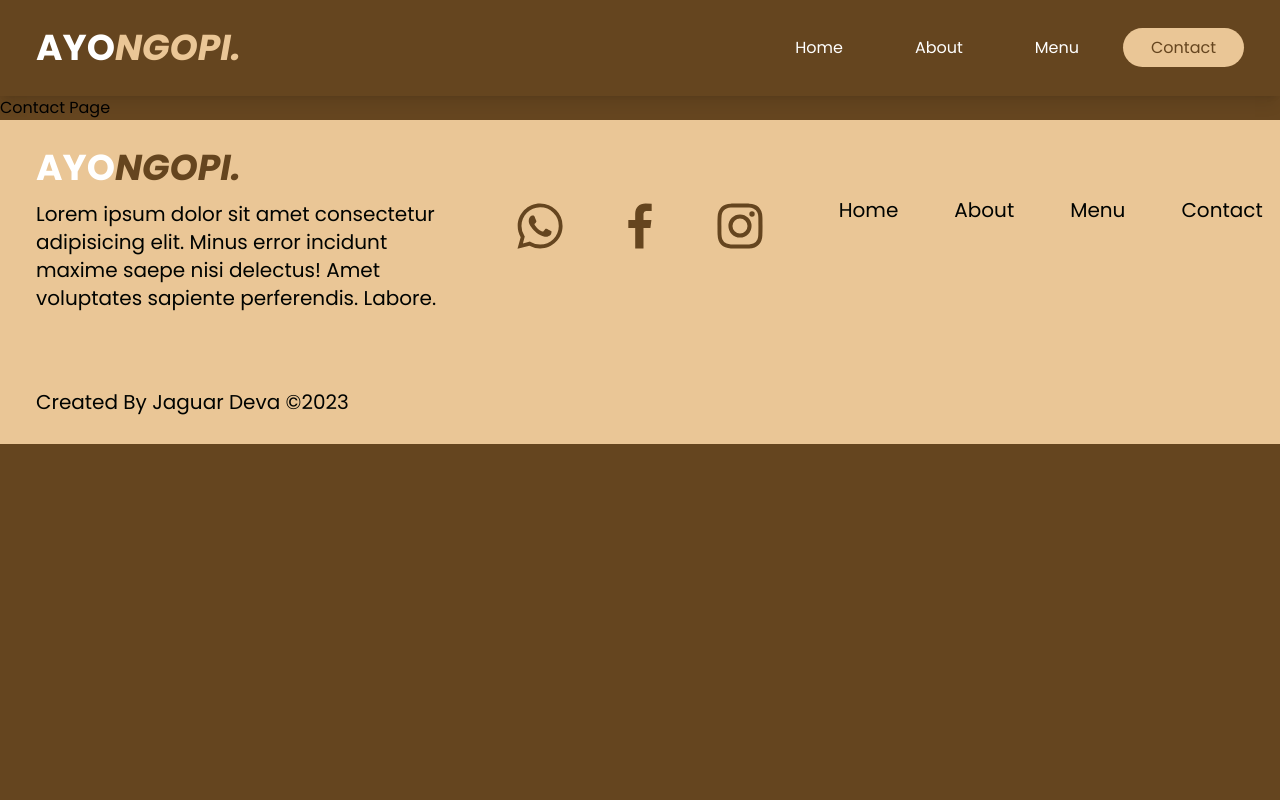
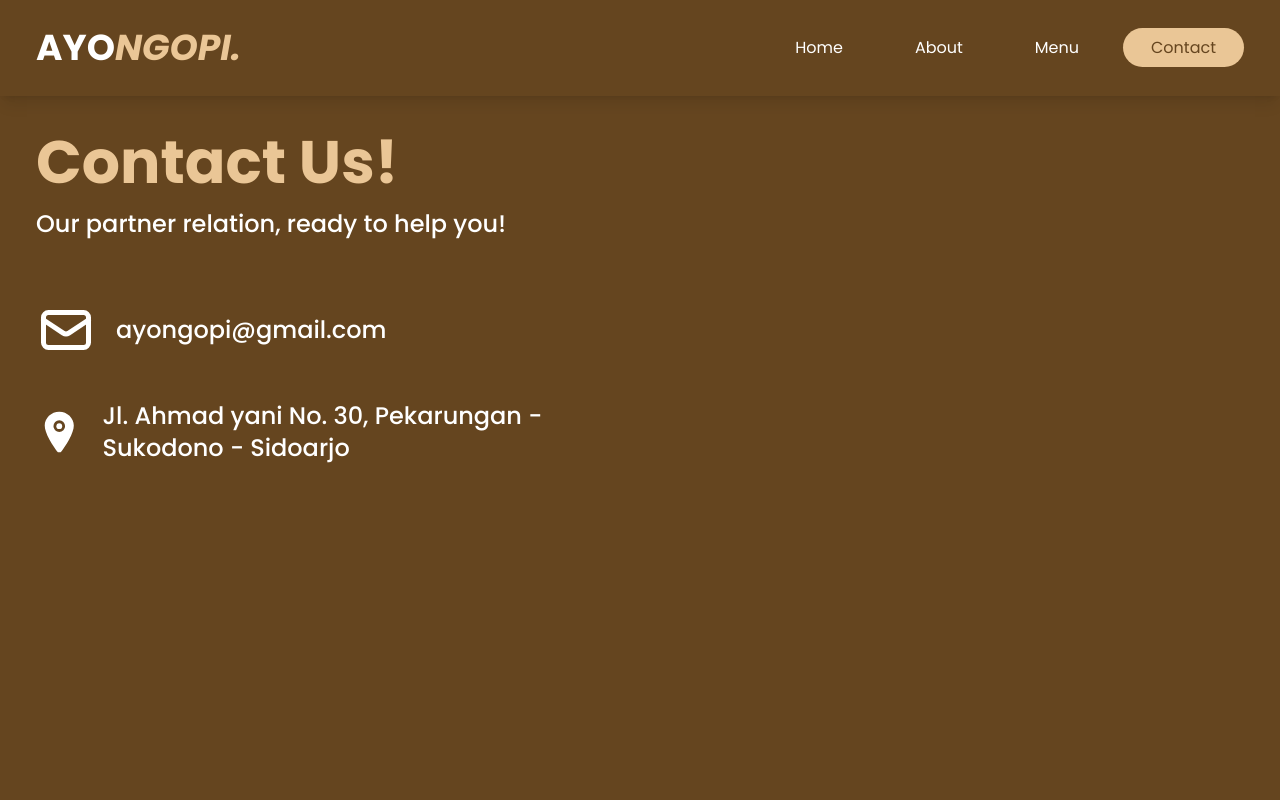
Before and after one commit to jaguardeva/web-ayo-ngopi, a React (Vite) app: page /contact in a window 1280 px wide. Shown: the top 800 px of the page. Built offline with nearby package versions, Linux system fonts and the light colour scheme.

Commit message:
add side bar

```diff
--- a/src/components/About/Quotes.jsx
+++ b/src/components/About/Quotes.jsx
@@ -4,9 +4,9 @@ export default function Quotes() {
   return (
     <div>
       <section className="max-w-[1240px] h-[calc(100vh-96px)] flex justify-center items-center mx-auto p-4 text-white">
-        <div className="py-10 md:py-32 text-center flex flex-col gap-5">
+        <div className="py-15 md:py-32 text-center flex flex-col gap-5">
           <h1 className="font-[#EAC696] text-[30px] md:text-[60px] font-bold  uppercase">
-            "Temukan Inspirasi Mu Dari Secangkir Kopi"
+            "Temukan Inspirasi Mu Dalam Secangkir Kopi"
           </h1>
           <p className="text-[14px] md:text-xl">
             Lorem ipsum, dolor sit amet consectetur adipisicing elit. Odit atque
--- /dev/null
+++ b/src/components/Contact/Sosmed.jsx
@@ -0,0 +1,32 @@
+import React from "react";
+import { HiOutlineMail } from "react-icons/hi";
+import { IoLocation } from "react-icons/io5";
+
+export default function Sosmed() {
+  return (
+    <div className="w-full text-white">
+      <section className="max-w-[1240px] h-[calc(100vh-96px)] flex mx-auto p-4 text-white">
+        <div className="grid md:grid-cols-2">
+          <div className="flex flex-col gap-10">
+            <div className="py-5 flex flex-col gap-4">
+              <h1 className="text-3xl md:text-4xl lg:text-6xl font-bold text-[#EAC696] ">
+                Contact Us!
+              </h1>
+              <p className="text-[18px] md:text-xl lg:text-2xl font-medium ">
+                Our partner relation, ready to help you!
+              </p>
+            </div>
+            <div className="flex items-center gap-5 font-medium text-[16px] lg:text-2xl">
+              <HiOutlineMail className="text-[30px] md:text-6xl" />
+              <p>ayongopi@gmail.com</p>
+            </div>
+            <div className="flex items-center gap-5 font-medium text-[16px] lg:text-2xl">
+              <IoLocation className="text-[50px] md:text-6xl" />
+              <p>Jl. Ahmad yani No. 30, Pekarungan - Sukodono - Sidoarjo</p>
+            </div>
+          </div>
+        </div>
+      </section>
+    </div>
+  );
+}
--- a/src/components/Footer.jsx
+++ b/src/components/Footer.jsx
@@ -34,13 +34,13 @@ export default function Footer() {
               {MENU_LIST.map((menu, index) => {
                 return (
                   <li key={index}>
-                    <Link
-                      to={menu.path}
+                    <a
+                      href={menu.path}
                       className="w-full text-[16px] md:text-xl py-3 px-5 ml-0 md:ml-4 cursor-pointer font-normal ease-in-out duration-150 hover:text-white
                       "
                     >
                       {menu.name}
-                    </Link>
+                    </a>
                   </li>
                 );
               })}
--- a/src/components/Navbar/Navbar.jsx
+++ b/src/components/Navbar/Navbar.jsx
@@ -1,16 +1,44 @@
-import React from "react";
+import React, { useEffect, useState, useRef } from "react";
 import { MENU_LIST } from "./MenuList";
 import { Link, useLocation } from "react-router-dom";
+import { HiOutlineX, HiMenuAlt2 } from "react-icons/hi";
 
 export default function Navbar() {
+  const [nav, setNav] = useState(false);
   const location = useLocation();
+  const sidebarRef = useRef(null);
+  const handleNav = () => {
+    setNav(!nav);
+  };
+
+  const handleMenuItemClick = () => {
+    setNav(false);
+  };
+
+  const closeSidebar = (e) => {
+    if (sidebarRef.current && !sidebarRef.current.contains(e.target)) {
+      setNav(false);
+    }
+  };
+
+  useEffect(() => {
+    if (nav) {
+      document.addEventListener("mousedown", closeSidebar);
+    } else {
+      document.removeEventListener("mousedown", closeSidebar);
+    }
+
+    return () => {
+      document.removeEventListener("mousedown", closeSidebar);
+    };
+  }, [!nav]);
 
   const isActive = (path) => {
     return location.pathname === path;
   };
 
   return (
-    <div className="w-full text-white shadow-lg">
+    <div className="w-full text-white shadow-lg sticky top-0 lg:relative bg-[#65451F] lg:bg-transparent">
       <header className=" h-24 max-w-[1240px] flex justify-between items-center mx-auto px-4 ">
         <Link to="/">
           <h1 className="font-bold text-2xl md:text-4xl uppercase">
@@ -18,8 +46,7 @@ export default function Navbar() {
           </h1>
         </Link>
 
-        <nav className="hidden lg:flex">
-          <ul className="flex justify-center items-center w-full">
+        <ul className=" hidden md:flex  items-center justify-center">
           {MENU_LIST.map((menu, index) => {
             return (
               <li key={index}>
@@ -37,7 +64,44 @@ export default function Navbar() {
             );
           })}
         </ul>
-        </nav>
+        <div onClick={handleNav} className="block lg:hidden z-50">
+          {nav ? <HiOutlineX size={30} /> : <HiMenuAlt2 size={30} />}
+        </div>
+        <aside
+          ref={sidebarRef}
+          className={
+            nav
+              ? "fixed left-0 top-0 w-[80%] h-full bg-[#38250b] ease-in-out duration-200 z-50"
+              : "fixed left-[-100%]"
+          }
+        >
+          <div className="h-24 flex items-center px-4">
+            <Link to="/">
+              <h1 className="font-bold text-2xl md:text-4xl uppercase">
+                ayo<span className="text-[#EAC696] italic">ngopi.</span>
+              </h1>
+            </Link>
+          </div>
+
+          <ul className="p-4 uppercase">
+            <Link to="/" onClick={handleMenuItemClick}>
+              {" "}
+              <li className={`p-4 border-b border-gray-400 `}>Home</li>
+            </Link>
+
+            <Link to="/about" onClick={handleMenuItemClick}>
+              <li className={`p-4 border-b border-gray-400 `}>About</li>
+            </Link>
+
+            <Link to="/menu" onClick={handleMenuItemClick}>
+              <li className={`p-4 border-b border-gray-400 `}>Menu</li>
+            </Link>
+
+            <Link to="/contact" onClick={handleMenuItemClick}>
+              <li className={`p-4 $`}>Contact</li>
+            </Link>
+          </ul>
+        </aside>
       </header>
     </div>
   );
--- a/src/pages/Contact.jsx
+++ b/src/pages/Contact.jsx
@@ -1,9 +1,10 @@
 import React from "react";
+import Sosmed from "../components/Contact/Sosmed";
 
 function Contact() {
   return (
     <div>
-      <h1>Contact Page</h1>
+      <Sosmed />
     </div>
   );
 }
```
Lines whose indentation alone changed are shown as unchanged.
